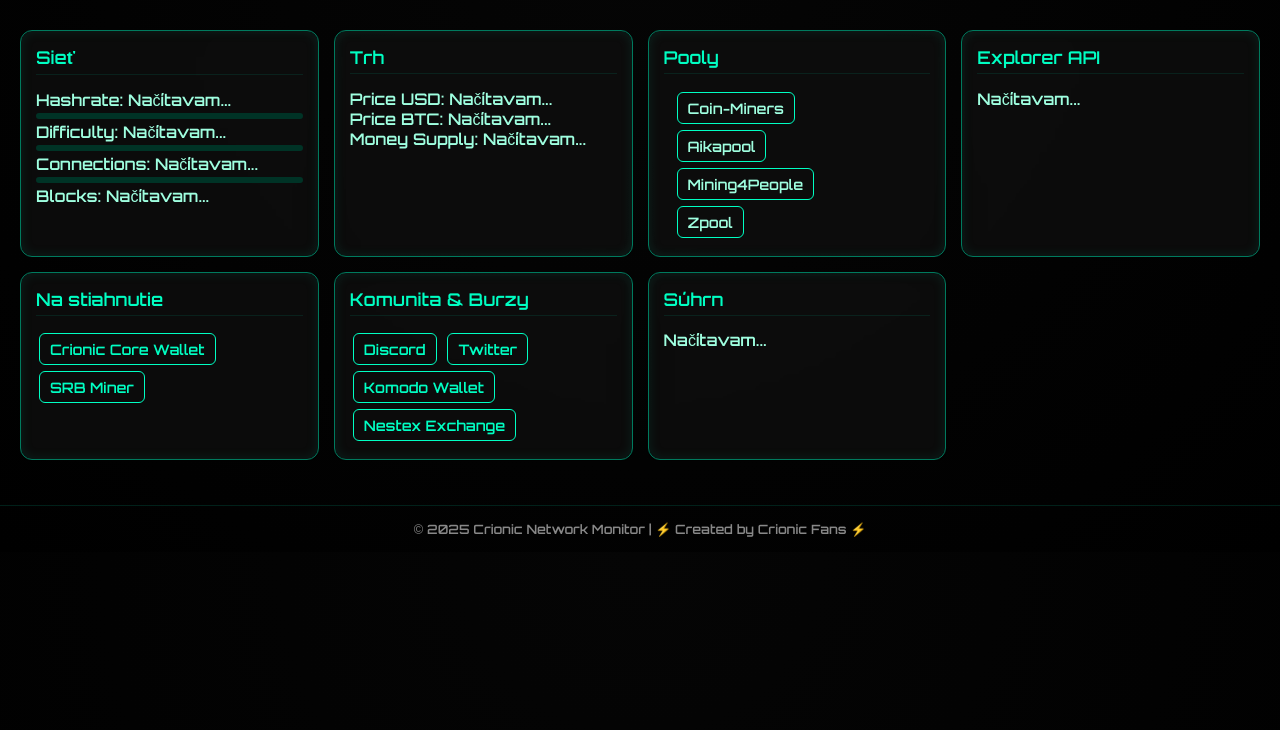
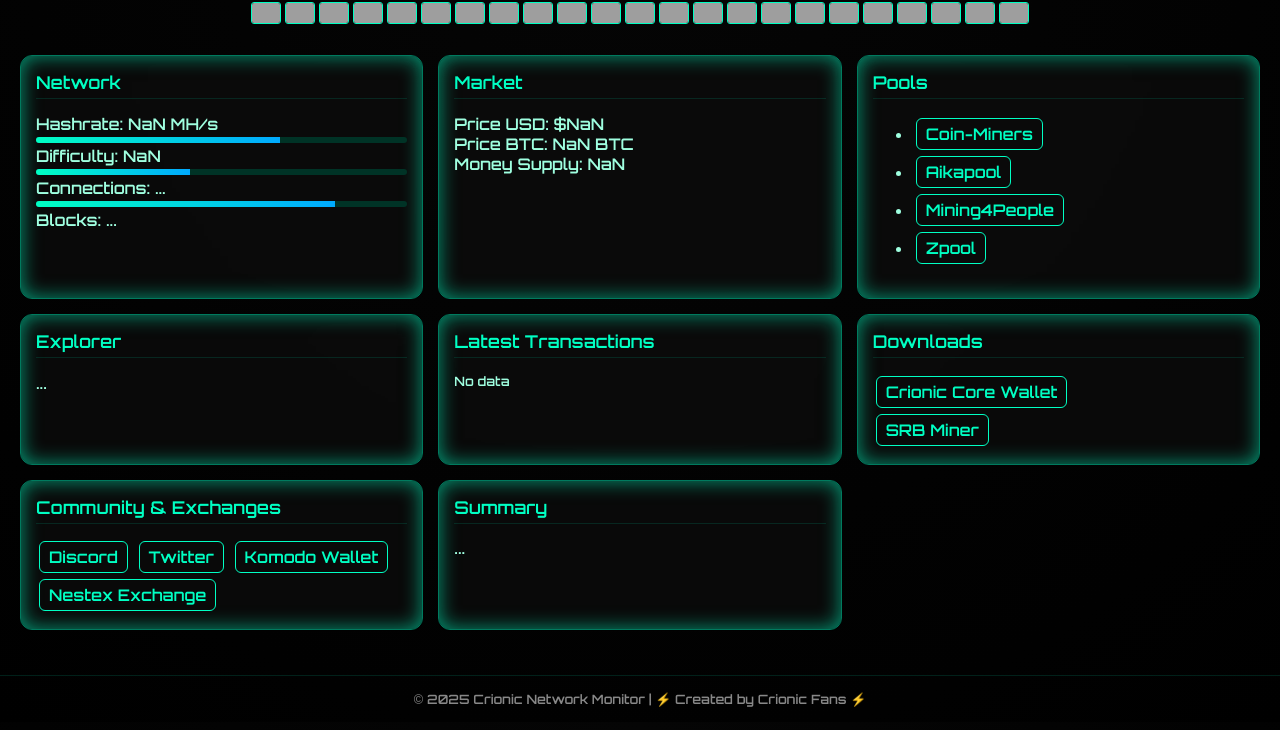
Before and after one commit to CRNCmonitor/Crionic, a plain HTML site: page index.html in a window 1280 px wide. Shown: the part 70-800 px from the top of the page. Drawn offline with Linux system fonts and the light colour scheme; no server answers; grey boxes are pictures that could not be loaded.

Commit message:
Update index.html

```diff
--- a/index.html
+++ b/index.html
@@ -1,5 +1,5 @@
 <!DOCTYPE html>
-<html lang="sk">
+<html lang="en">
 <head>
 <meta charset="UTF-8">
 <meta name="viewport" content="width=device-width, initial-scale=1.0">
@@ -7,80 +7,60 @@
 <style>
 @import url('https://fonts.googleapis.com/css2?family=Orbitron:wght@600&display=swap');
 body {
-  margin: 0;
-  font-family: 'Orbitron', sans-serif;
+  margin:0; font-family:'Orbitron',sans-serif;
   background: radial-gradient(circle at top, #050505 0%, #000 100%);
-  color: #9fffe0;
-  overflow-x: hidden;
+  color:#9fffe0;
 }
 h1 {
-  text-align: center;
-  color: #00ffc3;
-  text-shadow: 0 0 12px #00ffc3;
-  margin: 20px 0;
+  text-align:center; color:#00ffc3; text-shadow:0 0 12px #00ffc3; margin:15px 0;
 }
 .grid {
-  display: grid;
-  grid-template-columns: repeat(auto-fit,minmax(280px,1fr));
-  gap: 15px;
-  padding: 20px;
+  display:grid; grid-template-columns:repeat(auto-fit,minmax(320px,1fr)); gap:15px; padding:20px;
 }
 .panel {
-  background: rgba(20, 20, 20, 0.55);
-  border: 1px solid #007a5e;
-  border-radius: 12px;
-  padding: 15px;
-  box-shadow: 0 0 12px #007a5e33 inset;
-  backdrop-filter: blur(10px);
-  transition: 0.3s;
+  background:rgba(15,15,15,0.6); border:1px solid #007a5e; border-radius:12px; padding:15px;
+  box-shadow:0 0 12px #007a5e44 inset,0 0 8px #007a5e55; backdrop-filter:blur(10px);
+  transition:0.3s; animation:glow 5s infinite alternate;
 }
-.panel:hover { box-shadow: 0 0 20px #00ffc377 inset; }
-h2 { margin-top: 0; color: #00ffc3; font-size: 1.1rem; border-bottom: 1px solid #007a5e33; padding-bottom: 5px; }
-.progress {
-  height: 6px; background: #003326; border-radius: 4px; overflow: hidden; margin: 3px 0;
-}
-.progress div {
-  height: 100%; width: 0; background: linear-gradient(90deg,#00ffc3,#00aaff);
-  transition: width 0.5s;
-}
-a, button {
-  display: inline-block; color: #00ffc3; text-decoration: none; border: 1px solid #00ffc3;
-  border-radius: 6px; padding: 6px 10px; margin: 3px; font-size: 0.9rem; background: transparent;
-  transition: 0.3s;
-}
-a:hover, button:hover { background: #00ffc3; color: #000; }
-footer {
-  text-align: center; font-size: 0.8rem; color: #888; padding: 15px;
-  border-top: 1px solid #007a5e44; margin-top: 25px;
-}
-ul { list-style:none; padding-left: 10px; margin:0; }
-ul li a { color:#9fffe0; }
+@keyframes glow {from{box-shadow:0 0 8px #00ffc333 inset;} to{box-shadow:0 0 20px #00ffc399 inset;}}
+h2 {margin-top:0;color:#00ffc3;font-size:1.1rem;border-bottom:1px solid #007a5e44;padding-bottom:5px;}
+.progress {height:6px;background:#003326;border-radius:4px;overflow:hidden;margin:3px 0;}
+.progress div {height:100%;width:0;background:linear-gradient(90deg,#00ffc3,#00aaff);transition:width 0.6s;}
+a {color:#00ffc3;text-decoration:none;margin:3px;display:inline-block;border:1px solid #00ffc3;border-radius:6px;padding:5px 9px;}
+a:hover{background:#00ffc3;color:#000;}
+.langs {text-align:center;margin:5px 0;}
+.langs img {width:28px;height:20px;margin:2px;cursor:pointer;border:1px solid #00ffc3;border-radius:3px;}
+footer {text-align:center;font-size:0.8rem;color:#888;padding:15px;margin-top:25px;border-top:1px solid #007a5e44;}
+.txlist {max-height:180px;overflow-y:auto;font-size:0.8rem;}
+.txlist div{border-bottom:1px solid #007a5e33;padding:3px 0;}
+.txlist span{color:#00ffc3;}
 </style>
 </head>
 <body>
 <h1>⚡ CRIONIC NETWORK MONITOR ⚡</h1>
+<div class="langs" id="langFlags"></div>
 
 <div class="grid">
   <div class="panel" id="network">
-    <h2>Sieť</h2>
-    <div>Hashrate: <span id="hashrate">Načítavam...</span></div>
+    <h2 id="lbl_network">Network</h2>
+    <div>Hashrate: <span id="hashrate">...</span></div>
     <div class="progress"><div id="barHash"></div></div>
-    <div>Difficulty: <span id="difficulty">Načítavam...</span></div>
+    <div>Difficulty: <span id="difficulty">...</span></div>
     <div class="progress"><div id="barDiff"></div></div>
-    <div>Connections: <span id="connections">Načítavam...</span></div>
+    <div>Connections: <span id="connections">...</span></div>
     <div class="progress"><div id="barConn"></div></div>
-    <div>Blocks: <span id="blocks">Načítavam...</span></div>
+    <div>Blocks: <span id="blocks">...</span></div>
   </div>
 
   <div class="panel" id="market">
-    <h2>Trh</h2>
-    <div>Price USD: <span id="price_usd">Načítavam...</span></div>
-    <div>Price BTC: <span id="price_btc">Načítavam...</span></div>
-    <div>Money Supply: <span id="supply">Načítavam...</span></div>
+    <h2 id="lbl_market">Market</h2>
+    <div>Price USD: <span id="price_usd">...</span></div>
+    <div>Price BTC: <span id="price_btc">...</span></div>
+    <div>Money Supply: <span id="supply">...</span></div>
   </div>
 
   <div class="panel">
-    <h2>Pooly</h2>
+    <h2 id="lbl_pools">Pools</h2>
     <ul>
       <li><a href="https://coin-miners.info" target="_blank">Coin-Miners</a></li>
       <li><a href="https://aikapool.com" target="_blank">Aikapool</a></li>
@@ -90,18 +70,23 @@
   </div>
 
   <div class="panel">
-    <h2>Explorer API</h2>
-    <div id="explorerData">Načítavam...</div>
+    <h2 id="lbl_explorer">Explorer</h2>
+    <div id="explorerData">...</div>
   </div>
 
   <div class="panel">
-    <h2>Na stiahnutie</h2>
+    <h2 id="lbl_tx">Latest Transactions</h2>
+    <div class="txlist" id="txList">...</div>
+  </div>
+
+  <div class="panel">
+    <h2 id="lbl_downloads">Downloads</h2>
     <a href="https://github.com/diabaths/Crionic-Coin/releases" target="_blank">Crionic Core Wallet</a><br>
     <a href="https://github.com/doktor83/SRBMiner-Multi/releases" target="_blank">SRB Miner</a>
   </div>
 
   <div class="panel">
-    <h2>Komunita & Burzy</h2>
+    <h2 id="lbl_links">Community & Exchanges</h2>
     <a href="https://discord.com/invite/SKDkjcJTKM" target="_blank">Discord</a>
     <a href="https://twitter.com/CrionicCoin" target="_blank">Twitter</a>
     <a href="https://app.komodoplatform.com/wallet/crnc" target="_blank">Komodo Wallet</a>
@@ -109,70 +94,93 @@
   </div>
 
   <div class="panel">
-    <h2>Súhrn</h2>
-    <div id="summary">Načítavam...</div>
+    <h2 id="lbl_summary">Summary</h2>
+    <div id="summary">...</div>
   </div>
 </div>
 
 <footer>© 2025 Crionic Network Monitor | ⚡ Created by Crionic Fans ⚡</footer>
 
 <script>
-// --- REFRESH FUNKCIE ---
-async function updateNetwork() {
-  try {
-    const [diff, conn, hash, block] = await Promise.all([
-      fetch("https://explorer.crionic.org/api/getdifficulty").then(r=>r.text()),
-      fetch("https://explorer.crionic.org/api/getconnectioncount").then(r=>r.text()),
-      fetch("https://explorer.crionic.org/api/getnetworkhashps").then(r=>r.text()),
-      fetch("https://explorer.crionic.org/api/getblockcount").then(r=>r.text())
-    ]);
-    document.getElementById("difficulty").textContent = Number(diff).toFixed(2);
-    document.getElementById("connections").textContent = conn;
-    document.getElementById("blocks").textContent = block;
-    document.getElementById("hashrate").textContent = (Number(hash)/1e6).toFixed(2) + " MH/s";
+// --- MULTILANGUAGE ---
+const flags = ['en','de','fr','ru','jp','pl','it','br','in','tw','ua','nl','th','bg','srb','ca','uk','dom','khm','lv','md','by','sk'];
+const flagDiv = document.getElementById("langFlags");
+flags.forEach(l=>{
+  let img=document.createElement('img');
+  img.src=`https://flagcdn.com/24x18/${l.slice(0,2)}.png`;
+  img.title=l.toUpperCase();
+  img.onclick=()=>{localStorage.setItem('lang',l);location.reload();}
+  flagDiv.appendChild(img);
+});
+let lang=localStorage.getItem('lang')||navigator.language.slice(0,2);
+if(!flags.includes(lang))lang='en';
+fetch('lang.json').then(r=>r.json()).then(tr=>{
+  if(tr[lang]) {
+    for(const k in tr[lang]) {
+      let el=document.getElementById(k);
+      if(el) el.textContent=tr[lang][k];
+    }
+  }
+});
 
-    // animované bary
-    document.getElementById("barHash").style.width = (Math.random()*100)+"%";
-    document.getElementById("barDiff").style.width = (Math.random()*100)+"%";
-    document.getElementById("barConn").style.width = (Math.random()*100)+"%";
-  } catch(e) { console.warn("Network API error", e); }
+// --- API FUNKCIE ---
+async function apiText(url){return fetch(url).then(r=>r.text()).catch(()=>"...");}
+async function apiJson(url){return fetch(url).then(r=>r.json()).catch(()=>({}));}
+
+async function updateNetwork(){
+  const diff=await apiText("https://explorer.crionic.org/api/getdifficulty");
+  const conn=await apiText("https://explorer.crionic.org/api/getconnectioncount");
+  const hash=await apiText("https://explorer.crionic.org/api/getnetworkhashps");
+  const block=await apiText("https://explorer.crionic.org/api/getblockcount");
+  document.getElementById("difficulty").textContent=parseFloat(diff).toFixed(2);
+  document.getElementById("connections").textContent=conn;
+  document.getElementById("blocks").textContent=block;
+  document.getElementById("hashrate").textContent=(parseFloat(hash)/1e6).toFixed(2)+" MH/s";
+  document.getElementById("barHash").style.width=(Math.random()*100)+"%";
+  document.getElementById("barDiff").style.width=(Math.random()*100)+"%";
+  document.getElementById("barConn").style.width=(Math.random()*100)+"%";
 }
 
-async function updateMarket() {
-  try {
-    const [price, supply] = await Promise.all([
-      fetch("https://explorer.crionic.org/ext/getcurrentprice").then(r=>r.text()),
-      fetch("https://explorer.crionic.org/ext/getmoneysupply").then(r=>r.text())
-    ]);
-    document.getElementById("price_usd").textContent = "$" + Number(price).toFixed(6);
-    document.getElementById("price_btc").textContent = (Number(price)/70000).toFixed(8) + " BTC";
-    document.getElementById("supply").textContent = parseFloat(supply).toLocaleString();
-  } catch(e) { console.warn("Market API error", e); }
+async function updateMarket(){
+  const price=await apiText("https://explorer.crionic.org/ext/getcurrentprice");
+  const supply=await apiText("https://explorer.crionic.org/ext/getmoneysupply");
+  document.getElementById("price_usd").textContent="$"+parseFloat(price).toFixed(6);
+  document.getElementById("price_btc").textContent=(parseFloat(price)/70000).toFixed(8)+" BTC";
+  document.getElementById("supply").textContent=parseFloat(supply).toLocaleString();
 }
 
-async function updateExplorer() {
-  try {
-    const data = await fetch("https://explorer.crionic.org/ext/getbasicstats").then(r=>r.json());
-    document.getElementById("explorerData").textContent =
-      "Blocks: " + data.blockcount + " | Supply: " + data.supply + " | USD: $" + data.usd;
-  } catch(e) { console.warn("Explorer API error", e); }
+async function updateExplorer(){
+  const data=await apiJson("https://explorer.crionic.org/ext/getbasicstats");
+  if(data.blockcount)
+    document.getElementById("explorerData").textContent=`Blocks: ${data.blockcount} | Supply: ${data.supply} | USD: $${data.usd}`;
 }
 
-async function updateSummary() {
-  try {
-    const data = await fetch("https://explorer.crionic.org/ext/getsummary").then(r=>r.json());
-    document.getElementById("summary").textContent =
-      "Diff: " + data.difficulty.toFixed(2) + " | Hash: " + (data.hashrate/1e6).toFixed(2) +
-      " MH/s | Conn: " + data.connections + " | Blocks: " + data.blockcount;
-  } catch(e) { console.warn("Summary API error", e); }
+async function updateSummary(){
+  const data=await apiJson("https://explorer.crionic.org/ext/getsummary");
+  if(data.difficulty)
+    document.getElementById("summary").textContent=`Diff: ${data.difficulty.toFixed(2)} | Hash: ${(data.hashrate/1e6).toFixed(2)} MH/s | Conn: ${data.connections} | Blocks: ${data.blockcount}`;
+}
+
+async function updateTxs(){
+  const data=await apiJson("https://explorer.crionic.org/ext/getlasttxs/10/0/10");
+  let list=document.getElementById("txList");
+  list.innerHTML="";
+  if(Array.isArray(data.data)){
+    data.data.forEach(tx=>{
+      let d=document.createElement("div");
+      d.innerHTML=`<span>${tx.timestamp}</span> | <a href="https://explorer.crionic.org/tx/${tx.txid}" target="_blank">${tx.txid.slice(0,12)}...</a> | ${tx.value} CRNC`;
+      list.appendChild(d);
+    });
+  } else list.textContent="No data";
 }
 
 // --- INTERVALY ---
-setInterval(updateNetwork, 1000);
-setInterval(updateMarket, 1000);
-setInterval(updateExplorer, 10000);
-setInterval(updateSummary, 10000);
-updateNetwork(); updateMarket(); updateExplorer(); updateSummary();
+setInterval(updateNetwork,1000);
+setInterval(updateMarket,1000);
+setInterval(updateExplorer,10000);
+setInterval(updateSummary,10000);
+setInterval(updateTxs,10000);
+updateNetwork();updateMarket();updateExplorer();updateSummary();updateTxs();
 </script>
 </body>
 </html>
```
